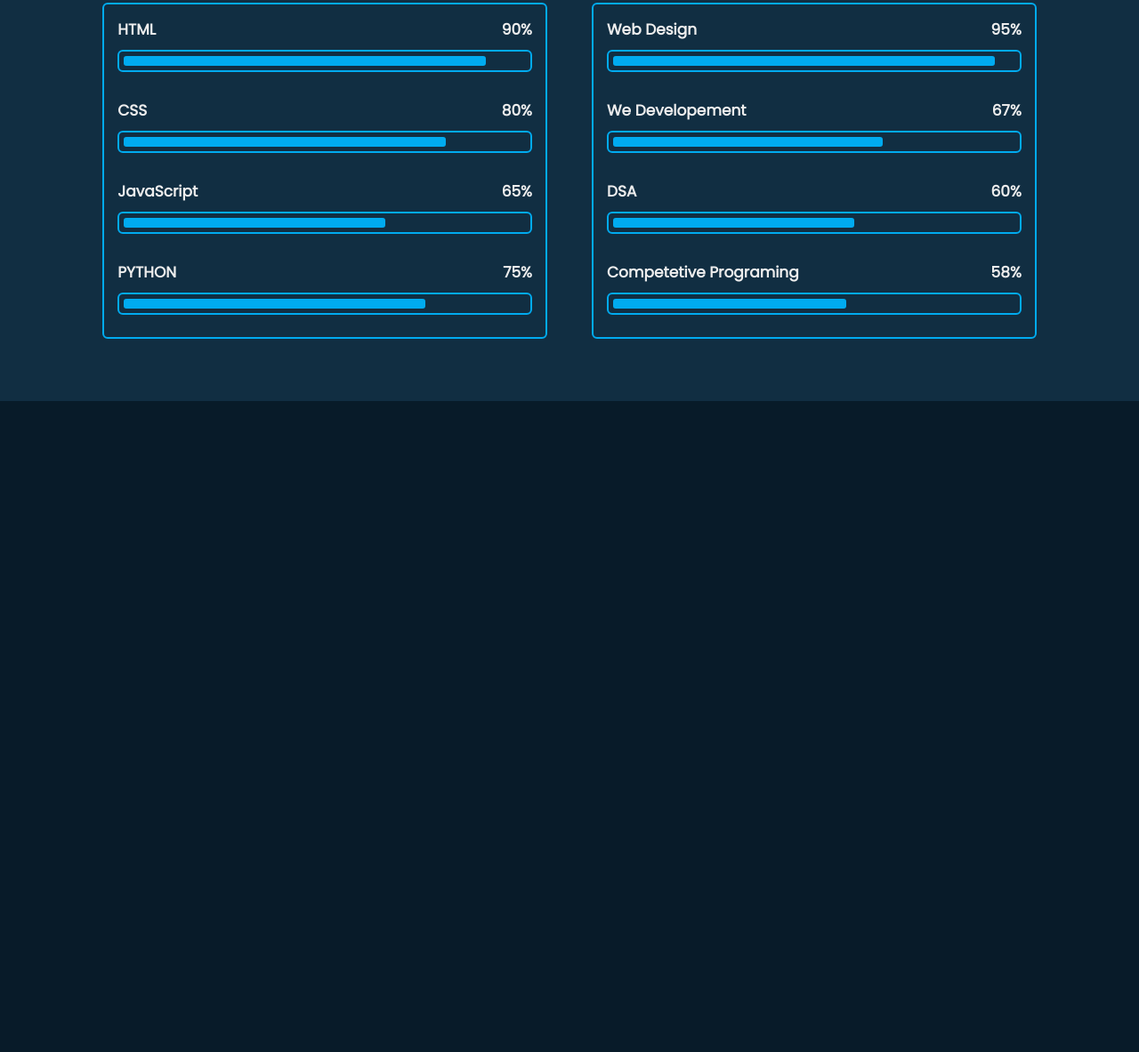
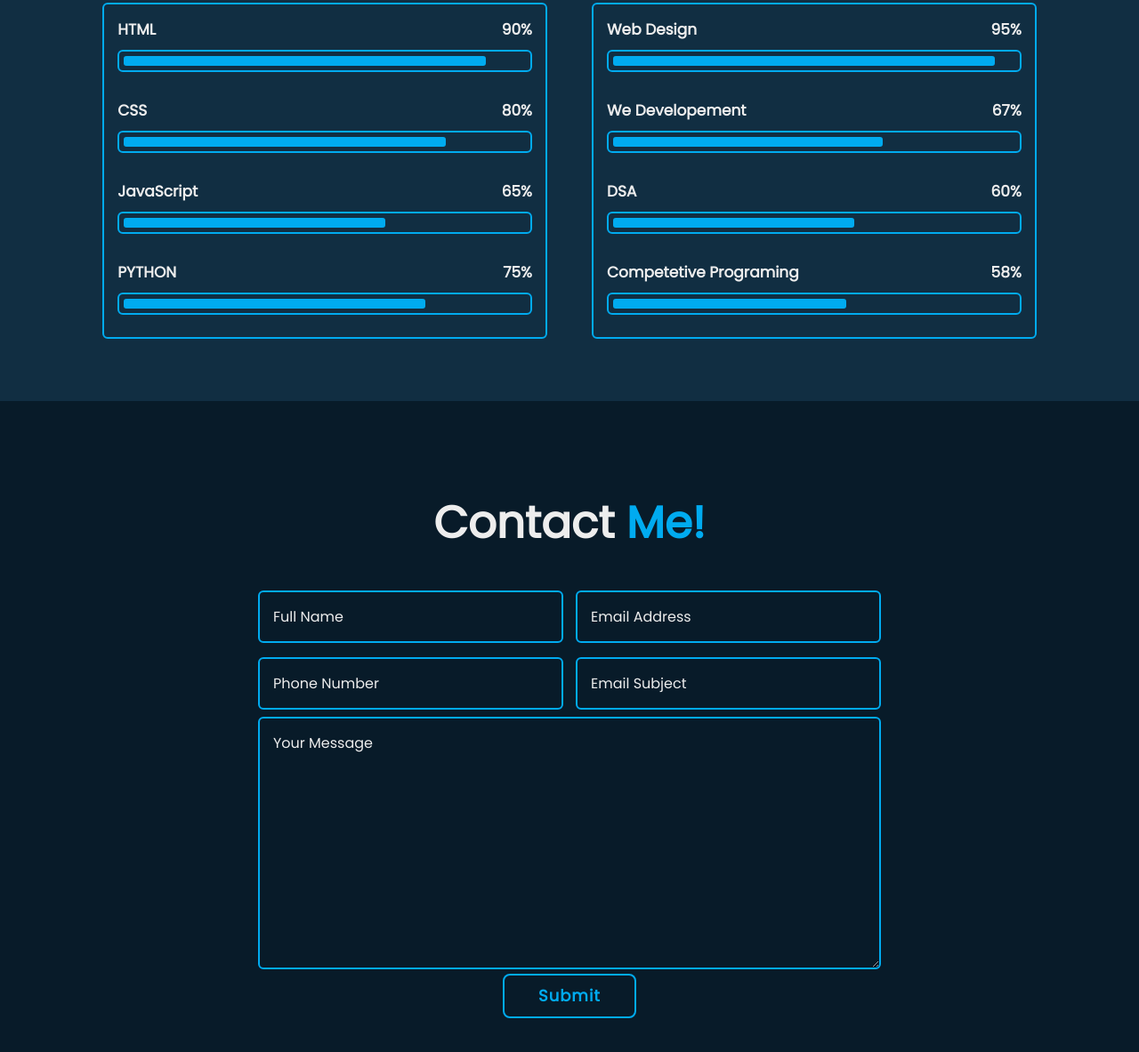
Before and after one commit to akshayrajput12/portfolio, a plain HTML site: page index.html in a window 1280 px wide. Shown: the part 3221-4404 px from the top of the page at 89% size. Before the commit the page ends 3672 px from the top, so only its background shows below. Drawn offline with nearby package versions, Linux system fonts and the light colour scheme.

Commit message:
updated contact me page

```diff
--- a/index.html
+++ b/index.html
@@ -219,7 +219,42 @@
 
     </div>
 </section>
+<!--contact form-->
+<section class="contact" id="contact">
+    <h2 class="heading">Contact <span>Me!</span></h2>
 
+    <form action="#">
+        <div class="input-box">
+            <div class="input-field">
+                <input type="text" placeholder="Full Name" required>
+                <span class="focus"></span>
+            </div>
+            <div class="input-field">
+                <input type="text" placeholder="Email Address" required>
+                <span class="focus"></span>
+            </div>
+        </div>
+
+        <div class="input-box">
+            <div class="input-field">
+                <input type="number" placeholder="Phone Number" required>
+                <span class="focus"></span>
+            </div>
+            <div class="input-field">
+                <input type="text" placeholder="Email Subject" required>
+                <span class="focus"></span>
+            </div>
+        </div>
+
+        <div class="textarea-field">
+            <textarea name="" id="" cols="30" rows="10" placeholder="Your Message" required></textarea>
+        </div>
+
+        <div class="btn-box btns">
+            <button type="submit" class="btn">Submit</button>
+        </div>
+    </form>
+</section>
 
 
     <script src="script.js"></script>
--- a/style.css
+++ b/style.css
@@ -512,3 +512,55 @@ span{
 .skills-column:nth-child(2) .skills-content .progress:nth-child(4) .bar span{
     width: 58%;
 }
+
+.contact{
+    min-height: auto;
+    padding-bottom: 7rem;
+}
+
+.contact form{
+    max-width: 70rem;
+    margin: 0 auto;
+    text-align: center;
+}
+
+.contact form .input-box{
+    position: relative;
+    display: flex;
+    justify-content: space-between;
+    flex-wrap: wrap;
+}
+
+.contact form .input-box .input-field{
+    position: relative;
+    width: 49%;
+    margin: .8rem 0;
+}
+
+.contact form .input-box .input-field input,
+.contact form .textarea-field textarea{
+    width: 100%;
+    height: 100%;
+    padding: 1.5rem;
+    font-size: 1.6rem;
+    color: var(--text-color);
+    background: transparent;
+    border-radius: .6rem;
+    border: .2rem solid  var(--main-color);
+}
+
+
+.contact form .input-box .input-field input::placeholder,
+.contact form .textarea-field textarea::placeholder{
+    color: var(--text-color);
+}
+
+.contact form .focus{
+    position: absolute;
+    top: 0;
+    left: 0;
+    width: 100%;
+    background: #00abf0;
+    border-radius: .6rem;
+    z-index: -1;
+}
```
